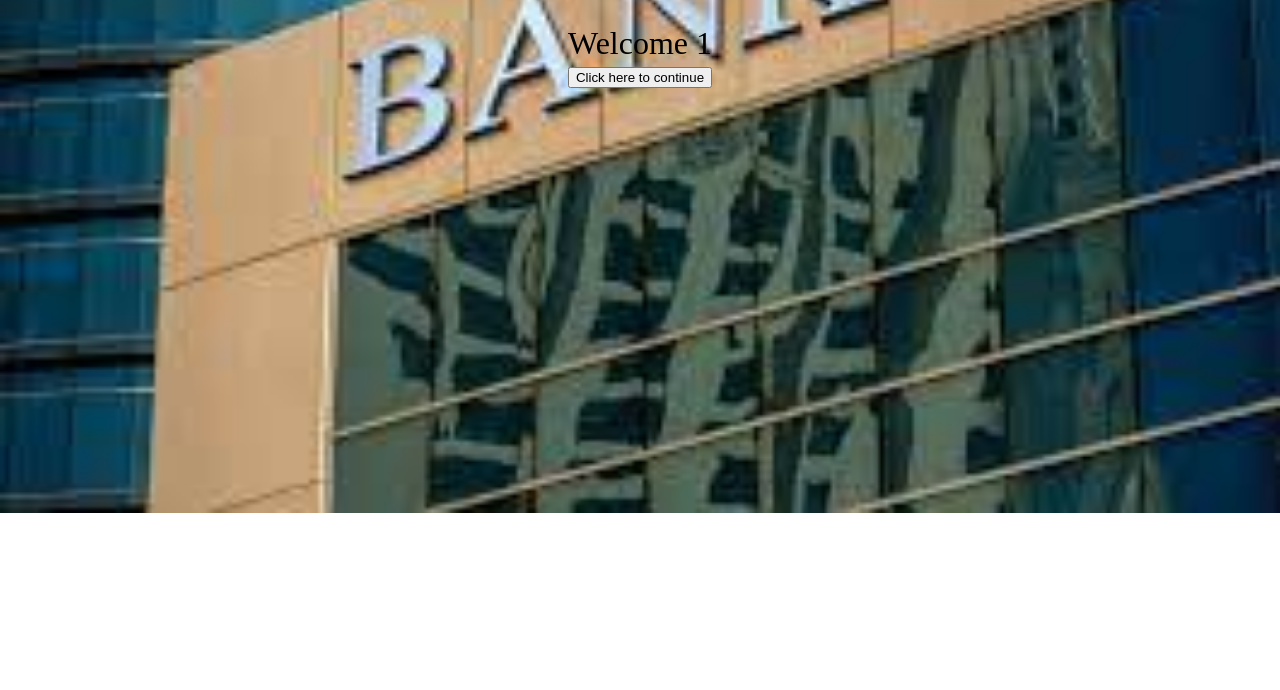
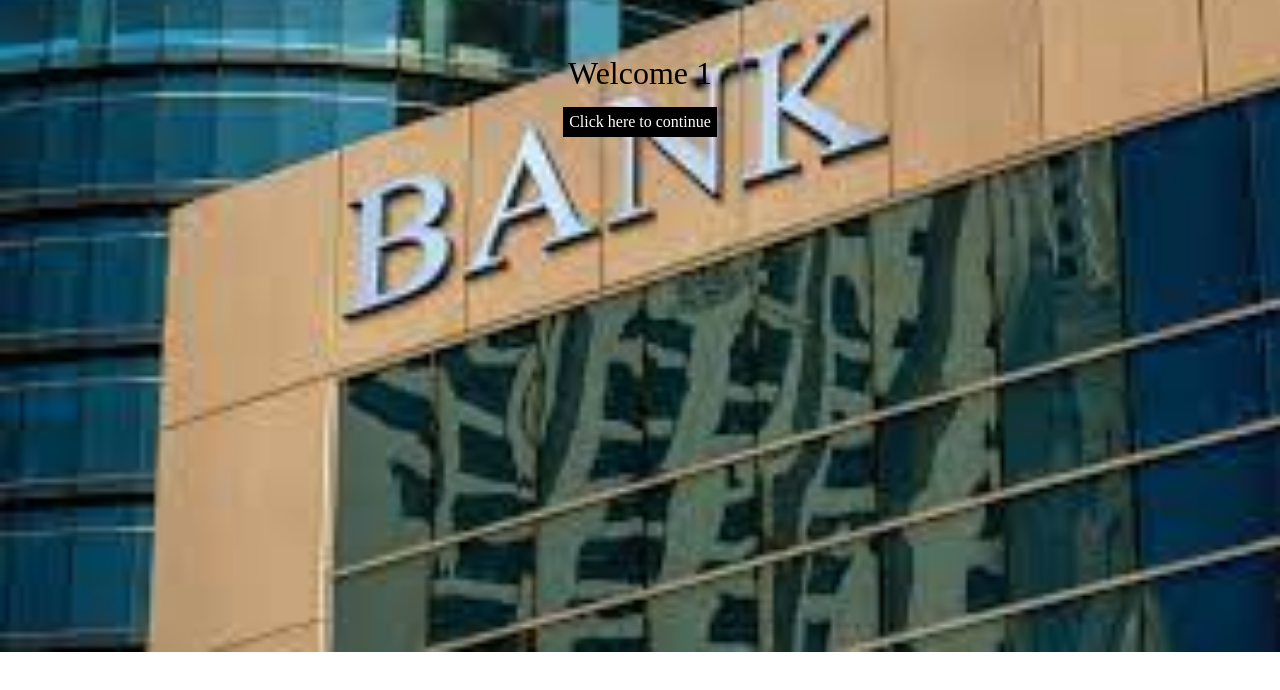
Before and after one commit to M-N-RASHFORD/loan-management-system-react, a React (Create React App) app: page /welcome/1 in a window 1280 px wide. Shown: the top 690 px of the page. Built offline with nearby package versions, Linux system fonts and the light colour scheme.

Commit message:
making things right at the css files

```diff
--- a/src/Pages/Welcome.js
+++ b/src/Pages/Welcome.js
@@ -4,14 +4,12 @@ import '../Styles/welcome.css';
 const Welcome = ({ match, history }) => {
     const name = match.params.name;
     return (
-        <div className="body-welcome">
-        <center className="">
+        <center>
             <h2>Welcome { name }</h2>
             <button type="button" onClick={() => {
                 history.push("/login");
             }}>Click here to continue</button>
         </center>
-        </div>
     );
 }
 
--- a/src/Styles/welcome.css
+++ b/src/Styles/welcome.css
@@ -1,7 +1,16 @@
-.div{
-    width: 100%;
-    padding: 20px;
+center{
+    padding: 10px;
     margin: 20px;
-    color: #000;
-    transform: translate(10%, 5);
+    padding-bottom: 25vh;
+    font-family: century gothic;
 }
+button{
+    border: 1px solid #000;
+    padding: 5px;
+    margin: 10px;
+    color: #fff;
+    background-color: #000;
+    outline: 0;
+    font-family: century gothic;
+    font-size: 1em;
+}
```
